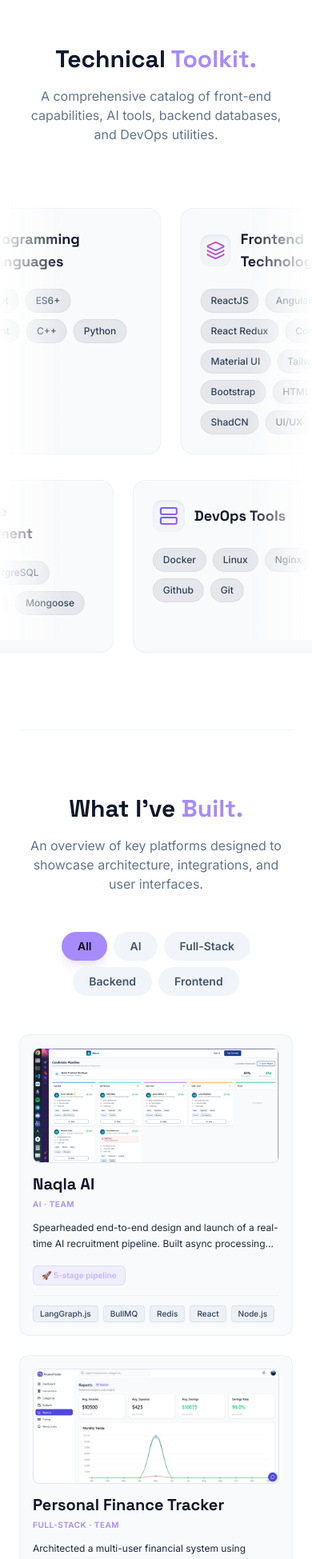
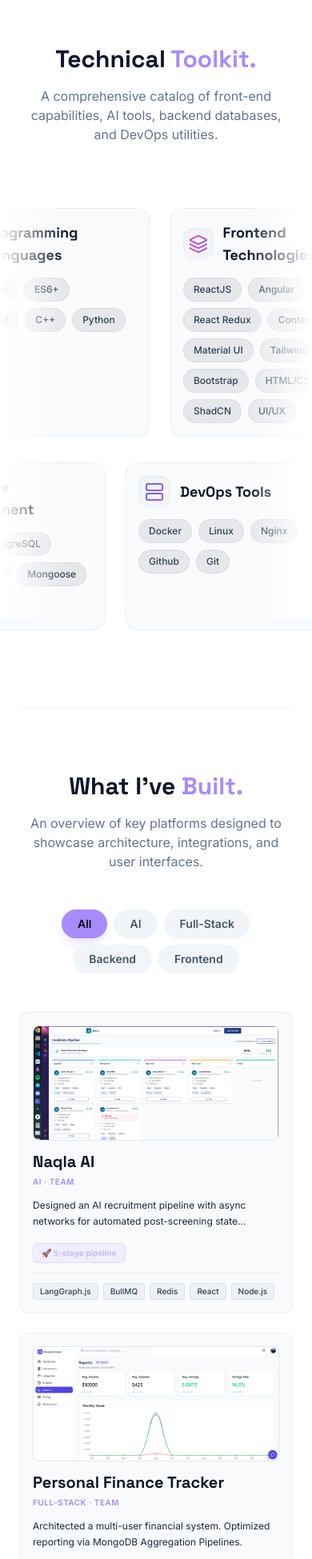
Before and after one commit to MarwaAshraf1812/My_Portfolio, a React (Vite) app: page / in a window 390 px wide. Shown: the part 1221-3170 px from the top of the page at 80% size. Built offline with nearby package versions, Linux system fonts and the light colour scheme.

Commit message:
feat: update portfolio project data with new assets, links, and descriptions while refining skill card component dimensions.

```diff
--- a/src/components/Skills.jsx
+++ b/src/components/Skills.jsx
@@ -93,10 +93,10 @@ export default function Skills() {
             {topRowRepeated.map((category, idx) => (
               <div
                 key={`top-${category.title}-${idx}`}
-                className="w-[290px] sm:w-[340px] p-6 rounded-2xl border border-slate-200/50 dark:border-slate-800 bg-[#F9FAFB] dark:bg-[#1A1825] hover:border-[#A78BFA]/40 hover:shadow-lg hover:shadow-purple-500/5 transition-all duration-300 flex flex-col justify-between flex-shrink-0"
+                className="w-[270px] sm:w-[310px] p-4 sm:p-5 rounded-2xl border border-slate-200/50 dark:border-slate-800 bg-[#F9FAFB] dark:bg-[#1A1825] hover:border-[#A78BFA]/40 hover:shadow-lg hover:shadow-purple-500/5 transition-all duration-300 flex flex-col justify-between flex-shrink-0"
               >
                 <div>
-                  <div className="flex items-center space-x-3 mb-5">
+                  <div className="flex items-center space-x-3 mb-3.5">
                     <div className="w-10 h-10 rounded-xl bg-slate-100 dark:bg-[#13121A] flex items-center justify-center shadow-inner">
                       {renderCategoryIcon(category.icon, category.gradient)}
                     </div>
@@ -127,10 +127,10 @@ export default function Skills() {
             {bottomRowRepeated.map((category, idx) => (
               <div
                 key={`bottom-${category.title}-${idx}`}
-                className="w-[290px] sm:w-[340px] p-6 rounded-2xl border border-slate-200/50 dark:border-slate-800 bg-[#F9FAFB] dark:bg-[#1A1825] hover:border-[#A78BFA]/40 hover:shadow-lg hover:shadow-purple-500/5 transition-all duration-300 flex flex-col justify-between flex-shrink-0"
+                className="w-[270px] sm:w-[310px] p-4 sm:p-5 rounded-2xl border border-slate-200/50 dark:border-slate-800 bg-[#F9FAFB] dark:bg-[#1A1825] hover:border-[#A78BFA]/40 hover:shadow-lg hover:shadow-purple-500/5 transition-all duration-300 flex flex-col justify-between flex-shrink-0"
               >
                 <div>
-                  <div className="flex items-center space-x-3 mb-5">
+                  <div className="flex items-center space-x-3 mb-3.5">
                     <div className="w-10 h-10 rounded-xl bg-slate-100 dark:bg-[#13121A] flex items-center justify-center shadow-inner">
                       {renderCategoryIcon(category.icon, category.gradient)}
                     </div>
--- a/src/data/portfolioData.js
+++ b/src/data/portfolioData.js
@@ -1,6 +1,12 @@
 import naqlaImg from '../assets/Naqla.png'
 import financeImg from '../assets/Finance.png'
 import noorImg from '../assets/Noor.png'
+import workshop from '../assets/Workshop.png'
+import InnoVest from '../assets/Innovest.png'
+import cliImg from '../assets/CLI.png'
+import taskImg from '../assets/taskmanaager.png'
+import IcedIMg from '../assets/Iced.png'
+
 
 export const skillsCategories = [
   {
@@ -98,98 +104,87 @@ export const projectsData = [
     tag: 'AI · Team',
     category: ['AI', 'Full-Stack'],
     image: naqlaImg,
-    description: 'Spearheaded end-to-end design and launch of a real-time AI recruitment pipeline. Built async processing networks to automate post-screening state transitions.',
+    description: 'Designed an AI recruitment pipeline with async networks for automated post-screening state transitions.',
     tags: ['LangGraph.js', 'BullMQ', 'Redis', 'React', 'Node.js'],
     metric: '5-stage pipeline',
-    github: 'https://github.com/MarwaAshraf1812',
-    demo: '#'
+    github: 'https://github.com/orgs/RecruitAIApp/repositories',
+    demo: 'https://github.com/RecruitAIApp/client'
   },
   {
     title: 'Personal Finance Tracker',
     tag: 'Full-Stack · Team',
     category: ['Full-Stack'],
     image: financeImg,
-    description: 'Architected a multi-user financial system using layered MVC. Optimized data processing via MongoDB Aggregation Pipelines across transaction and trend reporting.',
+    description: 'Architected a multi-user financial system. Optimized reporting via MongoDB Aggregation Pipelines.',
     tags: ['MongoDB', 'Angular', 'Node.js', 'Express.js'],
     metric: '324ms / 10k records',
-    github: 'https://github.com/MarwaAshraf1812',
-    demo: '#'
+    github: 'https://github.com/MarwaAshraf1812/finance-tracker-app',
+    demo: 'https://github.com/MarwaAshraf1812/finance-tracker-app'
   },
   {
     title: 'Workshop Management System',
     tag: 'Backend',
     category: ['Backend'],
-    image: 'https://via.placeholder.com/600x400/1A1825/A78BFA?text=Workshop+System',
-    description: 'Engineered a scalable REST API to manage workshops and student progress. Integrated Role-Based Access Control and real-time updates using Socket.io.',
+    image: workshop,
+    description: 'Engineered a REST API for workshop management, featuring RBAC and real-time Socket.io updates.',
     tags: ['Express', 'Prisma', 'PostgreSQL', 'Socket.io', 'Docker'],
     metric: 'Real-time updates',
-    github: 'https://github.com/MarwaAshraf1812',
-    demo: '#'
+    github: 'https://github.com/MarwaAshraf1812/workshop_management_server',
+    demo: 'https://github.com/MarwaAshraf1812/workshop_management_server'
   },
   {
     title: 'Noor',
     tag: 'Frontend · Full-Stack',
     category: ['Full-Stack'],
     image: noorImg,
-    description: 'Built a full-stack platform to gamify Quran memorization and prayer tracking for children. Engineered a Rewards System with gamification mechanics.',
+    description: 'Built a full-stack gamified platform for children to track prayers and Quran memorization.',
     tags: ['React', 'Node.js', 'Figma'],
     metric: 'Gamification platform',
-    github: 'https://github.com/MarwaAshraf1812',
-    demo: '#'
+    github: 'https://github.com/MarwaAshraf1812/Noor.git',
+    demo: 'https://github.com/MarwaAshraf1812/Noor.git'
   },
   {
     title: 'InnoVest',
     tag: 'Backend',
     category: [ 'Backend'],
-    image: 'https://via.placeholder.com/600x400/1A1825/A78BFA?text=InnoVest',
-    description: 'Architected a high-performance investment ecosystem connecting entrepreneurs, investors, and mentors. Built on Clean Architecture and OOP principles.',
+    image: InnoVest,
+    description: 'Architected a high-performance investment ecosystem built on Clean Architecture and OOP principles.',
     tags: ['Clean Architecture', 'Socket.IO', 'Jest', 'MongoDB'],
     metric: '90% test coverage',
-    github: 'https://github.com/MarwaAshraf1812',
-    demo: '#'
+    github: 'https://github.com/Innovest-org/server',
+    demo: 'https://github.com/Innovest-org/server'
   },
   {
     title: 'Create Arch CLI',
     tag: 'DevTools · Solo',
     category: ['Backend', 'DevTools'],
-    image: 'https://via.placeholder.com/600x400/1A1825/A78BFA?text=Create+Arch+CLI',
-    description: 'Developed an automation CLI tool using Node.js to scaffold standardized Express.js backend architectures, instantly generating clean directory structures, routes, and controllers.',
+    image: cliImg,
+    description: 'Developed a CLI tool to automate and scaffold standardized Express.js backend architectures.',
     tags: ['Node.js', 'CLI', 'Automation', 'JavaScript'],
     metric: 'Zero-Config Setup',
     github: 'https://github.com/MarwaAshraf1812/create-arch-cli',
-    demo: '#'
+    demo: 'https://github.com/MarwaAshraf1812/create-arch-cli'
+  },
+  {
+    title: "Milton's Choco Coffee",
+    tag: 'Web App · Solo',
+    category: ['Frontend'],
+    image: IcedIMg,
+    description: 'Developed an interactive customization dashboard using React and MUI with real-time state-driven menus.',
+    tags: ['React', 'Material UI', 'Vite', 'Emotion'],
+    metric: 'Customization Engine',
+    github: 'https://github.com/MarwaAshraf1812/ITI_Projects/tree/main/MUI/D02/IceCoffeeApp',
+    demo: 'https://github.com/MarwaAshraf1812/ITI_Projects/tree/main/MUI/D02/IceCoffeeApp'
   },
   {
     title: 'Harry Potter Task Manager',
     tag: 'Web App · Solo',
     category: ['Frontend'],
-    image: 'https://via.placeholder.com/600x400/1A1825/A78BFA?text=HP+Task+Manager',
-    description: 'Engineered a dynamic Task Management dashboard using Angular. Integrated core state mechanisms and an immersive Harry Potter theme with responsive UI tracking tools.',
+    image: taskImg,
+    description: 'Engineered a dynamic task management dashboard using Angular with an immersive themed UI.',
     tags: ['Angular', 'TypeScript', 'RxJS', 'HTML/CSS'],
     metric: 'Interactive UX',
     github: 'https://github.com/MarwaAshraf1812/ITI_Projects/tree/main/Angular/harryPotter-taskManager',
-    demo: '#'
-  },
-  {
-    title: 'Tech News App',
-    tag: 'Web App · Solo',
-    category: ['Frontend'],
-    image: 'https://via.placeholder.com/600x400/1A1825/A78BFA?text=Tech+News+App',
-    description: 'Built a real-time tech news aggregation interface in React, utilizing structured component architecture and robust state management to parse and display top technical feeds.',
-    tags: ['React', 'Context API', 'JavaScript', 'RESTful API'],
-    metric: 'Dynamic Feed',
-    github: 'https://github.com/MarwaAshraf1812/ITI_Projects/tree/main/react/tech-news-app',
-    demo: '#'
-  },
-  {
-    title: 'Wizard Memory Game',
-    tag: 'Game · Solo',
-    category: ['Frontend'],
-    image: 'https://via.placeholder.com/600x400/1A1825/A78BFA?text=Memory+Game',
-    description: 'Developed a high-performance card matching memory game leveraging TypeScript to enforce strict typing, handling core state evaluation, custom logic, and smooth interactive DOM updates.',
-    tags: ['TypeScript', 'OOP', 'DOM Manipulation', 'CSS Canvas'],
-    metric: 'Strict Type-Safety',
-    github: 'https://github.com/MarwaAshraf1812/ITI_Projects/tree/main/typescript/day2/memoryGame',
-    demo: '#'
-  },
+    demo: 'https://github.com/MarwaAshraf1812/ITI_Projects/tree/main/Angular/harryPotter-taskManager'
+  }
 ];
```
Also changed, not shown: src/assets/taskmanaager.png (added), 1 other file (tests, documents, lock files or other folders).
